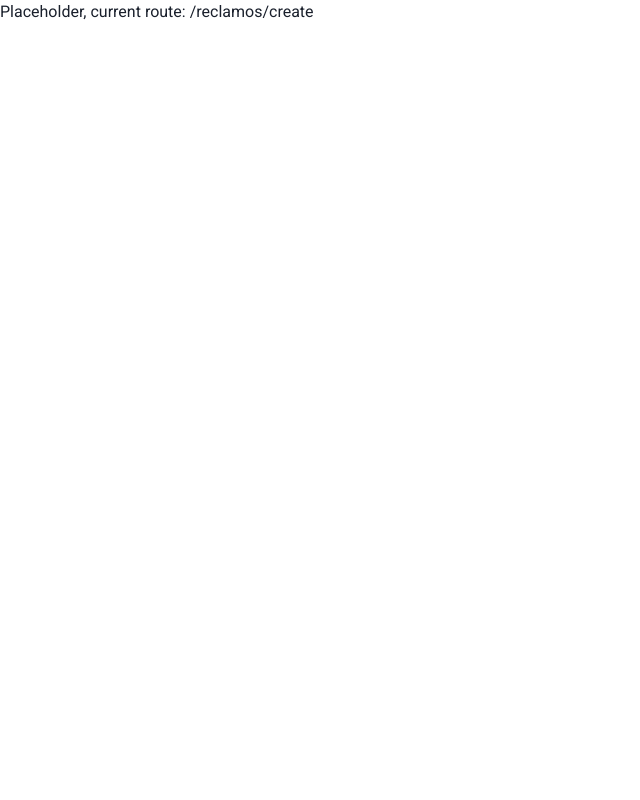
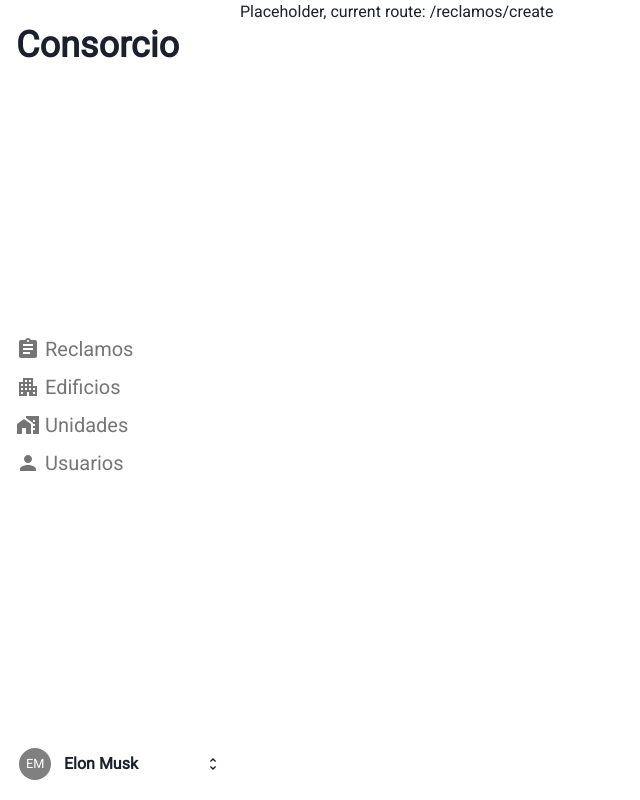
Before and after one commit to diegoasanch/TPO_AI_Frontend, a React (Create React App) app: page /reclamos/create in a window 1280 px wide. Shown: the whole page, without its empty margins (0-640 px from the left). Built offline with nearby package versions, Linux system fonts and the light colour scheme.

Commit message:
Add page template

```diff
--- /dev/null
+++ b/src/components/PageTemplate/PageTemplate.tsx
@@ -0,0 +1,31 @@
+import { Box, Flex } from '@chakra-ui/react'
+import React from 'react'
+import { Role } from '../../utils/constants'
+import { Sidebar } from '../Sidebar/Sidebar'
+
+export type PageTemplateProps = {
+  children: React.ReactNode
+  hideSidebar?: boolean
+}
+
+export const PageTemplate = ({ children, hideSidebar }: PageTemplateProps) => {
+  // TODO: extract constants from login hook
+  const userRole = Role.ADMIN
+  const userName = 'Elon Musk'
+  const onSignOut = () => console.warn('Sign out not implemented!')
+
+  return (
+    <Flex direction="row" width="100vw" height="100vh">
+      {!hideSidebar && (
+        <Sidebar
+          userRole={userRole}
+          userName={userName}
+          onSignOut={onSignOut}
+        />
+      )}
+      <Box flexGrow={1} width="100%" height="100%">
+        {children}
+      </Box>
+    </Flex>
+  )
+}
--- a/src/components/SessionButton/SessionButton.tsx
+++ b/src/components/SessionButton/SessionButton.tsx
@@ -28,7 +28,7 @@ export const SessionButton = ({ onSignOut, userName }: SessionButtonProps) => {
           variant="ghost"
           rightIcon={<UnfoldMoreIcon sx={{ fontSize: '1rem' }} />}
         >
-          <Flex direction="row" alignItems="center" gap=".4rem" width="100%">
+          <Flex direction="row" alignItems="center" gap=".8rem" width="100%">
             <Avatar size="sm" name={userName} bg="grey" />
             <Text fontSize="md">{userName}</Text>
           </Flex>
--- a/src/components/Sidebar/Sidebar.tsx
+++ b/src/components/Sidebar/Sidebar.tsx
@@ -22,7 +22,7 @@ export const Sidebar = ({ userRole, userName, onSignOut }: SidebarProps) => {
     <Flex
       direction="column"
       height="100%"
-      width="15rem"
+      width="18rem"
       bg="white"
       padding="1rem"
       paddingTop="1.5rem"
--- a/src/routes/appRouter.tsx
+++ b/src/routes/appRouter.tsx
@@ -2,6 +2,7 @@ import React from 'react'
 
 import { createBrowserRouter, Navigate } from 'react-router-dom'
 import { PageRoute, RedirectRoute, routes } from './routes'
+import { PageTemplate } from '../components/PageTemplate/PageTemplate'
 
 export const appRouter = () => {
   const router = createBrowserRouter(
@@ -21,7 +22,11 @@ export const appRouter = () => {
 
       return {
         path: route.path,
-        element: <Component />,
+        element: (
+          <PageTemplate hideSidebar={route.noSidebar}>
+            <Component />
+          </PageTemplate>
+        ),
         caseSensitive: true,
       }
     })
```
